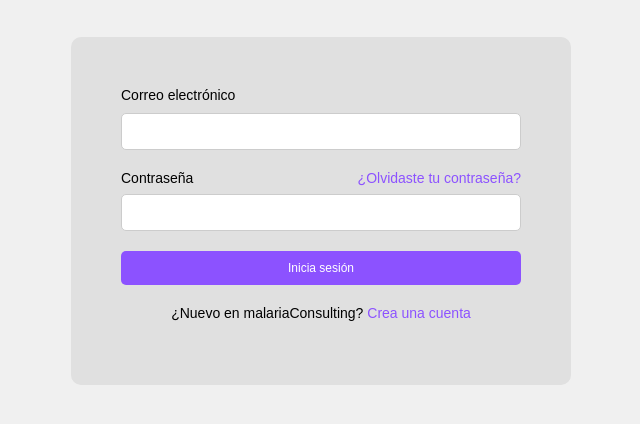
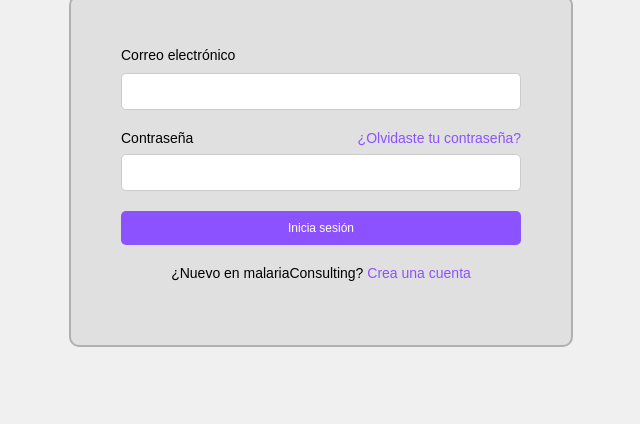
Before and after one commit to diegormsb/malariaconsulting, a plain HTML site: page login.html in a window 1280 px wide. Shown: the part 292-716 px from the top of the page, without its empty margins (319-959 px from the left). Drawn offline with Linux system fonts and the light colour scheme.

Commit message:
Arreglos login

```diff
--- a/css/login-styles.css
+++ b/css/login-styles.css
@@ -11,7 +11,7 @@ body {
     flex-direction: column;
     align-items: center;
     justify-content: center;
-    height: 100vh;
+    height: 90vh;
     text-align: center;
 }
 
@@ -32,6 +32,7 @@ body {
     display: flex;
     flex-direction: column;
     align-items: center;
+    border: 2px solid #b0b0b0; /* Añadir borde delgado de color gris más oscuro */
 }
 
 .login-form label {
```
Also changed, not shown: 1 other file. Lines whose indentation alone changed are shown as unchanged.
